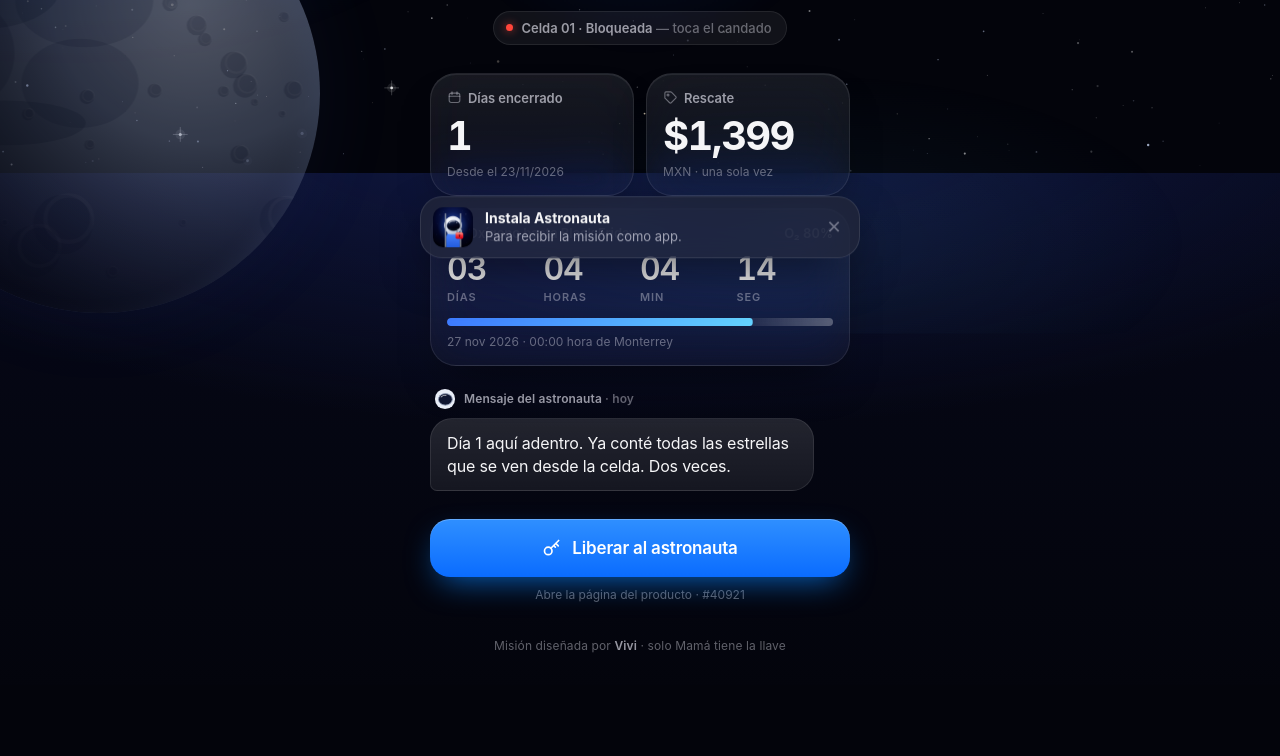
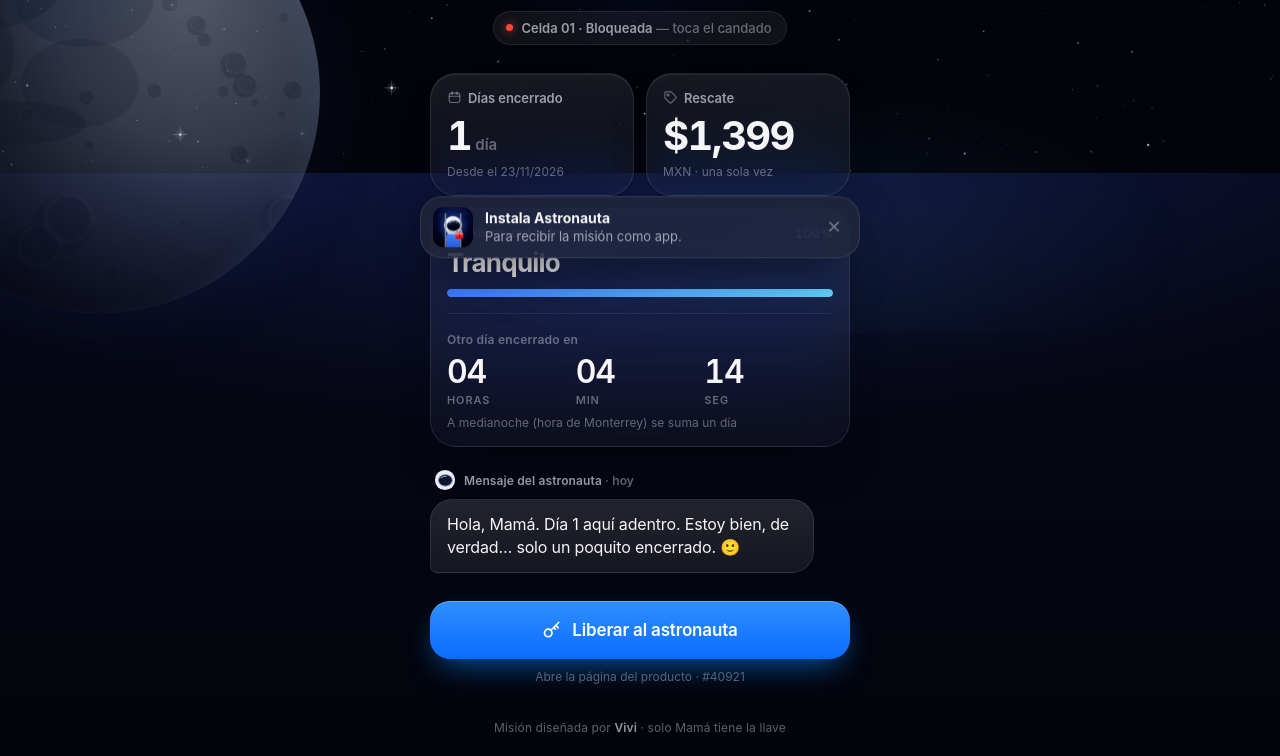
Before and after one commit to chefvivi/astronauta, a plain HTML site: page index.html in a window 1280 px wide. Shown: the part 627-1383 px from the top of the page. Before the commit the page ends 1312 px from the top, so only its background shows below. Drawn offline with Linux system fonts and the light colour scheme; animation ran at ten frames a second.

Commit message:
Contador de días y mensajes cada vez más dramáticos

```diff
--- a/index.html
+++ b/index.html
@@ -213,15 +213,14 @@ html.freed .chip i{background:var(--green);box-shadow:0 0 8px rgba(48,209,88,.7)
 .paid{color:var(--green);font-size:34px;letter-spacing:-.035em;white-space:nowrap}
 .head-row{display:flex;justify-content:space-between;align-items:center}
 .pct{font-size:13px;font-weight:600;color:var(--text-2);font-variant-numeric:tabular-nums}
-.countdown{display:grid;grid-template-columns:repeat(4,1fr);margin-top:12px}
+.countdown{display:grid;grid-template-columns:repeat(3,1fr);margin-top:8px}
 .unit{display:flex;flex-direction:column;align-items:flex-start}
 .unit b{font-size:32px;line-height:1;font-weight:600;letter-spacing:-.035em;font-variant-numeric:tabular-nums}
 .unit span{margin-top:5px;font-size:11px;font-weight:600;letter-spacing:.08em;text-transform:uppercase;color:var(--text-3)}
-.bf-now{display:none;margin-top:12px;font-size:26px;font-weight:700;letter-spacing:-.03em;
-  background:linear-gradient(90deg,#ffb340,#ff453a);-webkit-background-clip:text;background-clip:text;color:transparent}
-.card.ended .countdown{display:none}
-.card.ended .bf-now{display:block}
-.bar{position:relative;height:8px;margin-top:14px;border-radius:99px;background:rgba(255,255,255,.08);overflow:hidden}
+.mood{margin-top:8px;font-size:26px;line-height:1.1;font-weight:700;letter-spacing:-.03em}
+.next{margin-top:16px;padding-top:14px;border-top:1px solid rgba(255,255,255,.07)}
+.next-label{font-size:12px;font-weight:600;letter-spacing:.02em;color:var(--text-3)}
+.bar{position:relative;height:8px;margin-top:12px;border-radius:99px;background:rgba(255,255,255,.08);overflow:hidden}
 .bar-fill{position:absolute;inset:0;border-radius:inherit;transform-origin:left center;
   background:linear-gradient(90deg,#3d7bff,var(--cyan));transition:transform .9s var(--ease-out),background .6s}
 .bar-fill::after{content:"";position:absolute;inset:0;
@@ -284,7 +283,7 @@ footer b{color:var(--text-2);font-weight:600}
 .sheet-icon{width:64px;height:64px;margin:4px auto 0;display:grid;place-items:center;border-radius:20px;
   background:linear-gradient(180deg,rgba(255,69,58,.22),rgba(255,69,58,.10));border:1px solid rgba(255,69,58,.28)}
 .sheet-icon svg{width:34px;height:34px}
-.sheet[data-level="3"] .sheet-icon,.sheet[data-level="4"] .sheet-icon,.sheet[data-level="5"] .sheet-icon,.sheet[data-level="6"] .sheet-icon{animation:alarm 1.6s ease-in-out infinite}
+.sheet[data-alarm="1"] .sheet-icon{animation:alarm 1.6s ease-in-out infinite}
 @keyframes alarm{50%{box-shadow:0 0 0 8px rgba(255,69,58,.12),0 0 34px rgba(255,69,58,.45)}}
 .sheet h2{margin-top:16px;font-size:22px;font-weight:700;letter-spacing:-.025em}
 .sheet .msg{margin-top:8px;font-size:16px;line-height:1.42;color:var(--text-2)}
@@ -503,7 +502,7 @@ body.has-install .app{padding-bottom:calc(var(--sab) + 110px)}
   <section class="stats">
     <article class="glass card reveal" style="--i:5">
       <div class="label"><svg viewBox="0 0 24 24" fill="none" stroke="currentColor" stroke-width="1.8" stroke-linecap="round"><rect x="3.5" y="5" width="17" height="15" rx="3.5"/><path d="M3.5 10h17M8 3v4M16 3v4"/></svg><span id="daysLabel">Días encerrado</span></div>
-      <div class="value" id="days">1</div>
+      <div class="value" id="days">1<small>día</small></div>
       <div class="foot">Desde el 23/11/2026</div>
     </article>
     <article class="glass card reveal" style="--i:6">
@@ -511,20 +510,22 @@ body.has-install .app{padding-bottom:calc(var(--sab) + 110px)}
       <div class="value" id="ransom">$1,399</div>
       <div class="foot" id="ransomFoot">MXN · una sola vez</div>
     </article>
-    <article class="glass card wide reveal" style="--i:7" id="o2Card">
+    <article class="glass card wide reveal" style="--i:7" id="moodCard">
       <div class="head-row">
-        <div class="label"><svg viewBox="0 0 24 24" fill="none" stroke="currentColor" stroke-width="1.8" stroke-linecap="round"><path d="M3 8h11a3 3 0 1 0-3-3M3 12h15a3 3 0 1 1-3 3M3 16h7"/></svg><span id="o2Label">Oxígeno hasta Black Friday</span></div>
-        <span class="pct" id="o2Pct">O₂ 100%</span>
+        <div class="label"><svg viewBox="0 0 24 24" fill="none" stroke="currentColor" stroke-width="1.8" stroke-linejoin="round"><path d="M12 20s-7.5-4.6-7.5-10.2A4.3 4.3 0 0 1 12 7a4.3 4.3 0 0 1 7.5 2.8C19.5 15.4 12 20 12 20z"/></svg><span>Ánimo del astronauta</span></div>
+        <span class="pct" id="moodPct">100%</span>
       </div>
-      <div class="countdown" id="countdown" aria-live="off">
-        <div class="unit"><b id="cdD">00</b><span>días</span></div>
-        <div class="unit"><b id="cdH">00</b><span>horas</span></div>
-        <div class="unit"><b id="cdM">00</b><span>min</span></div>
-        <div class="unit"><b id="cdS">00</b><span>seg</span></div>
+      <div class="mood" id="mood">Tranquilo</div>
+      <div class="bar"><div class="bar-fill" id="moodFill"></div></div>
+      <div class="next" id="next">
+        <span class="next-label">Otro día encerrado en</span>
+        <div class="countdown" aria-live="off">
+          <div class="unit"><b id="cdH">00</b><span>horas</span></div>
+          <div class="unit"><b id="cdM">00</b><span>min</span></div>
+          <div class="unit"><b id="cdS">00</b><span>seg</span></div>
+        </div>
       </div>
-      <div class="bf-now" id="bfNow">Black Friday ya empezó</div>
-      <div class="bar"><div class="bar-fill" id="o2Fill"></div></div>
-      <div class="foot" id="o2Foot">27 nov 2026 · 00:00 hora de Monterrey</div>
+      <div class="foot" id="moodFoot">A medianoche (hora de Monterrey) se suma un día</div>
     </article>
   </section>
 
@@ -585,31 +586,59 @@ body.has-install .app{padding-bottom:calc(var(--sab) + 110px)}
 
 /* ================== Datos de la misión ================== */
 const START_DAY = Date.UTC(2026, 10, 23);                  // 23/11/2026 (fecha de Monterrey)
-const O2_START  = Date.parse('2026-11-23T00:00:00-06:00');  // inicio del encierro, hora MTY
-const BLACK_FRIDAY = Date.parse('2026-11-27T00:00:00-06:00');
 const FREED = new URLSearchParams(location.search).get('liberado') === '1';
 
+// Un mensaje por día: cada vez más desesperado.
 const MESSAGES = [
-  'Día {n} aquí adentro. Ya conté todas las estrellas que se ven desde la celda. Dos veces.',
-  'Houston, tenemos un problema: sigo encerrado. Houston dice que hable con Mamá.',
-  'Hoy intenté abrir el candado con la mente. Avance: 0%. Creo que sí necesito la llave.',
-  'Aquí no hay gravedad, pero sí mucha esperanza. Floto, espero, vuelvo a flotar. 🥺',
-  'Vivi dice que eres la mejor del universo. Lo verifiqué con el telescopio: es cierto.',
-  'Dato científico: un astronauta liberado es 100% más feliz. Fuente: yo.',
-  'Ya me sé de memoria el camino a la repisa de Vivi. Solo me falta salir de aquí.',
-  'El oxígeno baja, pero mi fe en ti no. Bueno… el oxígeno sí baja un poquito. ⏳',
-  'Le puse nombre a cada barrote. El de en medio se llama "Ya mero".',
-  'Prometo quedarme quietecito en la repisa y no hacer ruido. Palabra de astronauta. 🫡'
+  'Hola, Mamá. Día 1 aquí adentro. Estoy bien, de verdad… solo un poquito encerrado. 🙂',
+  'Día 2. Ya conté todas las estrellas que se ven desde la celda. Dos veces. ¿Me sacas?',
+  'Día 3. Hoy intenté abrir el candado con la mente. Avance: 0%. Creo que sí necesito la llave.',
+  'Día 4. Extraño a mi familia. Dicen que en la repisa de Vivi hay más astronautas como yo. 🥺',
+  'Día 5. No tengo con quién jugar. Le lancé una pelota al barrote y no me la regresó.',
+  'Día 6. Ya platico con mi reflejo en el visor. Lo malo es que siempre me da la razón.',
+  'Día 7. Una semana entera aquí. Ya, por favor. Quiero salir. Quiero ver algo que no sean barrotes.',
+  'Día 8. Quiero a alguien con quien hablar. Las estrellas son bonitas, pero no contestan.',
+  'Día 9. Soñé que me abrías la puerta. Desperté y seguía aquí. 😢',
+  'Día 10. Ya me sé de memoria cada tornillo de esta celda. Quiero ir a casa, Mamá.',
+  'Día 11. Les escribí una carta a mis amigos de la repisa. No la puedo mandar: estoy encerrado.',
+  'Día 12. Quiero flotar por la casa, conocer tu sala, explorar el mundo… ¿es mucho pedir? 🌍',
+  'Día 13. Ya casi no me queda ánimo. Solo me queda una esperanza, y esa esperanza eres tú.',
+  'Dos semanas, Mamá. Por favor. Quiero salir, quiero jugar, quiero explorar. Solo tú tienes la llave. 🔑'
+];
+// Después del día 14 se repiten estos, con el número de día.
+const MESSAGES_LOOP = [
+  'Día {n}. Sigo aquí. Sigo esperando. Sigo creyendo en ti, Mamá.',
+  'Día {n}. Quiero a alguien con quien hablar. ¿Me escuchas? Cambio. 📡',
+  'Día {n}. Hoy dibujé una puerta abierta en la pared. No funcionó. Necesito la de verdad.',
+  'Día {n}. Quiero ver a mi familia. Quiero explorar. Quiero salir. Por favor. 🥺',
+  'Día {n}. Houston, tenemos un problema: sigo encerrado. Houston dice que hable con Mamá.'
 ];
 
+// Reporte del candado: más dramático según los días.
 const DRAMA = [
-  { from: 1,  title: 'Candado bloqueado',            text: 'El astronauta está tranquilo… por ahora. Dice que confía plenamente en ti.' },
-  { from: 2,  title: 'Candado bloqueado',            text: 'Ya empezó a platicar con su reflejo en el visor. Lo preocupante es que el reflejo le contesta.' },
-  { from: 3,  title: 'Candado bloqueado',            text: 'Le puso nombre a cada barrote. Su favorito se llama Esperanza. Esperanza no dice nada.' },
-  { from: 4,  title: 'Alerta: candado bloqueado',    text: 'Reservas de oxígeno en zona roja. Black Friday es la última ventana de rescate. Repito: la última.' },
-  { from: 5,  title: 'Alerta: candado bloqueado',    text: 'Black Friday ya abrió la escotilla. El astronauta mira la puerta. La puerta lo mira a él. Nadie se mueve.' },
-  { from: 7,  title: 'Emergencia en la celda 01',    text: 'Una semana completa sin salir. El Centro de Control declara emergencia nivel máximo. Todos los ojos están en ti, Mamá.' },
-  { from: 14, title: 'Emergencia en la celda 01',    text: 'Escribió tu nombre con estrellas en la pared. Ya no le quedan estrellas. Solo le queda la llave… que tienes tú.' }
+  { from: 1,  title: 'Candado bloqueado',         text: 'El astronauta está tranquilo… por ahora. Dice que confía plenamente en ti.' },
+  { from: 2,  title: 'Candado bloqueado',         text: 'Ya empezó a platicar con su reflejo en el visor. Lo preocupante es que el reflejo le contesta.' },
+  { from: 3,  title: 'Candado bloqueado',         text: 'Le puso nombre a cada barrote. Su favorito se llama Esperanza. Esperanza no dice nada.' },
+  { from: 4,  title: 'Alerta: candado bloqueado', text: 'Extraña a su familia. Se pasa las horas mirando hacia la repisa de Vivi.' },
+  { from: 5,  title: 'Alerta: candado bloqueado', text: 'No tiene con quién jugar ni con quién hablar. Su ánimo va en picada.' },
+  { from: 7,  title: 'Emergencia en la celda 01', text: 'Una semana completa sin salir. El Centro de Control declara emergencia nivel máximo. Todos los ojos están en ti, Mamá.' },
+  { from: 10, title: 'Emergencia en la celda 01', text: 'Diez días. Ya no quiere su comida espacial. Solo repite: "quiero salir, quiero explorar".' },
+  { from: 14, title: 'SOS · Celda 01',            text: 'Escribió tu nombre con estrellas en la pared. Ya no le quedan estrellas. Solo le queda la llave… que tienes tú.' }
+];
+
+// Ánimo: baja 8% cada día (nunca menos de 5%).
+const MOODS = [
+  { min: 100, label: 'Tranquilo' },
+  { min: 92,  label: 'Paciente' },
+  { min: 84,  label: 'Aburrido' },
+  { min: 76,  label: 'Extraña a su familia' },
+  { min: 68,  label: 'Solito' },
+  { min: 60,  label: 'Triste' },
+  { min: 52,  label: 'Muy triste' },
+  { min: 44,  label: 'Quiere salir ya' },
+  { min: 28,  label: 'Desesperado' },
+  { min: 12,  label: 'Al límite' },
+  { min: 0,   label: 'SOS' }
 ];
 
 const FREED_TEXT = {
@@ -831,40 +860,45 @@ const Confetti = (() => {
   };
 })();
 
-/* ================== Días, mensaje y cuenta regresiva ================== */
+/* ================== Días, ánimo y mensaje ================== */
+const plural = n => n === 1 ? 'día' : 'días';
+function messageFor(n) {
+  const text = n <= MESSAGES.length ? MESSAGES[n - 1] : MESSAGES_LOOP[(n - MESSAGES.length - 1) % MESSAGES_LOOP.length];
+  return text.replace('{n}', n);
+}
+function moodFor(n) {
+  const pct = Math.max(5, 100 - (n - 1) * 8);
+  return { pct, label: MOODS.find(m => pct >= m.min).label };
+}
+
 let currentDay = 0;
 function renderDay() {
   const n = dayNumber();
   if (n === currentDay) return;
   currentDay = n;
-  if (!FREED) {
-    $('days').textContent = n;
-    $('eyebrow').textContent = `Misión · Día ${n}`;
-    $('message').textContent = MESSAGES[(n - 1) % MESSAGES.length].replace('{n}', n);
-  }
+  $('days').innerHTML = `${n}<small>${plural(n)}</small>`;
+  if (FREED) return;
+  $('eyebrow').textContent = `Misión · Día ${n}`;
+  $('message').textContent = messageFor(n);
+  const m = moodFor(n), fill = $('moodFill');
+  $('mood').textContent = m.label;
+  $('moodPct').textContent = `${m.pct}%`;
+  fill.style.transform = `scaleX(${m.pct / 100})`;
+  fill.dataset.level = m.pct < 25 ? 'crit' : m.pct < 60 ? 'low' : 'ok';
 }
 
-function renderCountdown() {
+// Cuenta regresiva a la siguiente medianoche de Monterrey (UTC-6), cuando se suma otro día.
+function renderNext() {
   if (FREED) return;
-  const now = Date.now(), left = BLACK_FRIDAY - now;
-  const pct = Math.max(0, Math.min(1, left / (BLACK_FRIDAY - O2_START)));
-  const fill = $('o2Fill');
-  fill.style.transform = `scaleX(${pct})`;
-  fill.dataset.level = pct < .1 ? 'crit' : pct < .3 ? 'low' : 'ok';
-  $('o2Pct').textContent = `O₂ ${Math.ceil(pct * 100)}%`;
-  if (left <= 0) {
-    $('o2Card').classList.add('ended');
-    $('o2Foot').textContent = 'La ventana de rescate está abierta';
-    return;
-  }
+  const [y, m, d] = mtyDate();
+  const left = Math.max(0, Date.UTC(y, m - 1, d + 1, 6) - Date.now());
   const s = Math.floor(left / 1000);
-  $('cdD').textContent = pad(Math.floor(s / 86400));
-  $('cdH').textContent = pad(Math.floor(s % 86400 / 3600));
+  $('cdH').textContent = pad(Math.floor(s / 3600));
   $('cdM').textContent = pad(Math.floor(s % 3600 / 60));
   $('cdS').textContent = pad(s % 60);
 }
 
-function tick() { renderDay(); renderCountdown(); }
+function tick() { renderDay(); renderNext(); }
 function startClock() {
   tick();
   setTimeout(() => { tick(); setInterval(tick, 1000); }, 1000 - (Date.now() % 1000));
@@ -883,7 +917,7 @@ let lastFocus = null;
 function dramaFor(n) {
   let d = DRAMA[0];
   for (const x of DRAMA) if (n >= x.from) d = x;
-  return { ...d, level: DRAMA.indexOf(d) };
+  return d;
 }
 
 function openSheet() {
@@ -891,7 +925,7 @@ function openSheet() {
   $('sheetTitle').textContent = d.title;
   $('dramaTag').textContent = `Reporte del día ${n}`;
   $('dramaText').textContent = d.text;
-  sheet.dataset.level = d.level;
+  sheet.dataset.alarm = d.from >= 4 ? '1' : '0';
   lastFocus = document.activeElement;
   scrim.classList.add('open');
   scrim.setAttribute('aria-hidden', 'false');
@@ -963,15 +997,14 @@ function setupFreed() {
   $('liveText').textContent = 'LIBERADO';
   $('live').querySelector('i').style.cssText = 'background:#30d158;box-shadow:0 0 8px rgba(48,209,88,.8)';
   $('daysLabel').textContent = 'Estuvo encerrado';
-  $('days').innerHTML = `${dayNumber()}<small>${dayNumber() === 1 ? 'día' : 'días'}</small>`;
   $('ransom').innerHTML = '<span class="paid">Pagado</span>';
   $('ransomFoot').textContent = '✓ Gracias, Mamá 💙';
-  $('o2Label').textContent = 'Oxígeno';
-  $('o2Pct').textContent = 'O₂ 100%';
-  $('countdown').style.display = 'none';
-  $('o2Fill').style.transform = 'scaleX(1)';
-  $('o2Fill').dataset.level = 'full';
-  $('o2Foot').textContent = 'Respira tranquilo: ya está libre.';
+  $('mood').textContent = 'Feliz y libre 🤩';
+  $('moodPct').textContent = '100%';
+  $('next').style.display = 'none';
+  $('moodFill').style.transform = 'scaleX(1)';
+  $('moodFill').dataset.level = 'full';
+  $('moodFoot').textContent = 'Respira tranquilo: ya está libre.';
   $('message').textContent = FREED_TEXT.message;
   $('chipText').innerHTML = '<b style="color:var(--text-2);font-weight:600">Celda 01 · Abierta</b> — ver otra vez';
   $('ctaText').textContent = 'Ver el rescate otra vez';
--- a/sw.js
+++ b/sw.js
@@ -1,5 +1,5 @@
 // Service worker de Astronauta: guarda la app para que abra rápido y sin internet.
-const VERSION = 'astronauta-v1';
+const VERSION = 'astronauta-v2';
 const SHELL = [
   './',
   './index.html',
```
Also changed, not shown: 1 other file.
